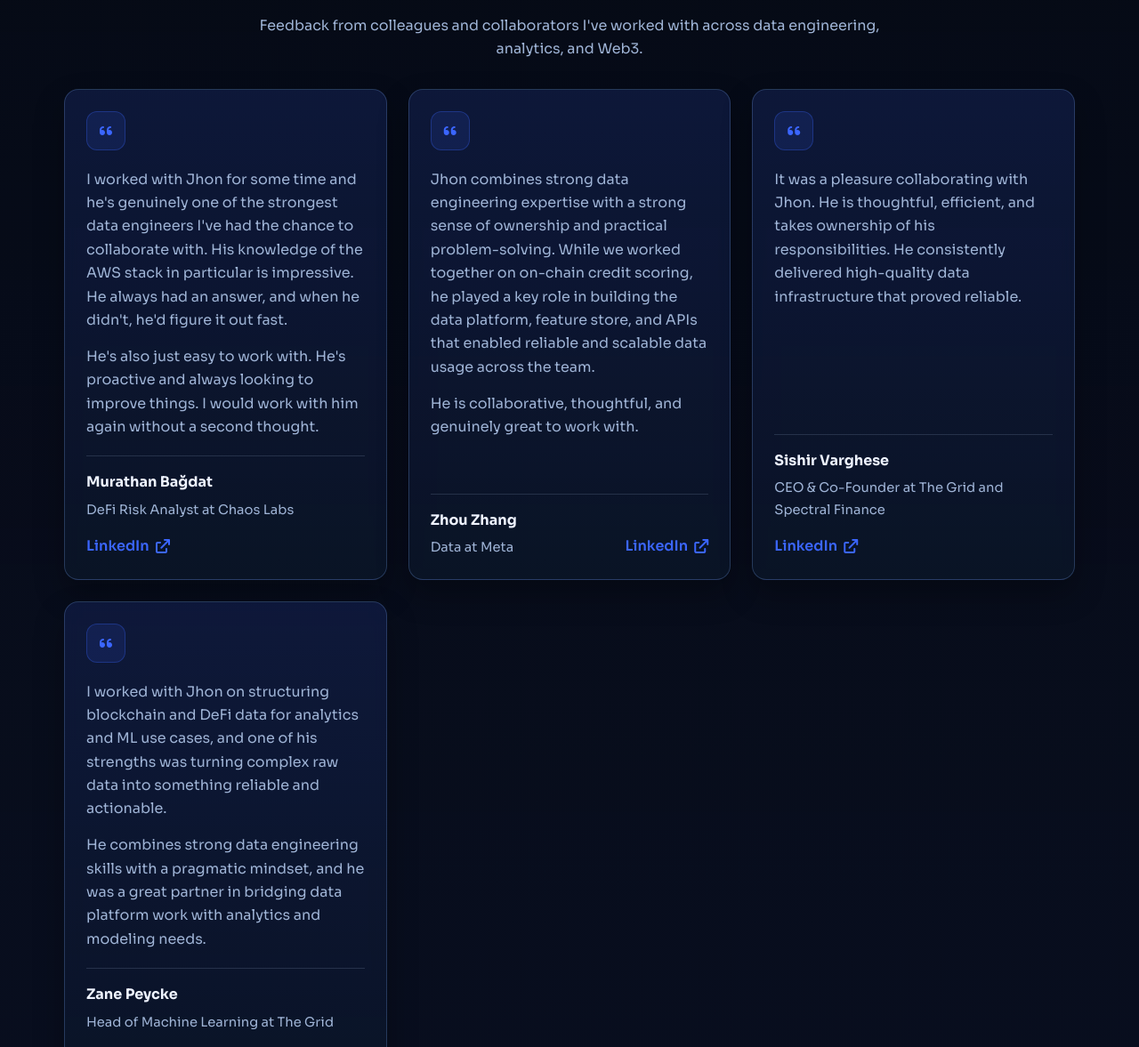
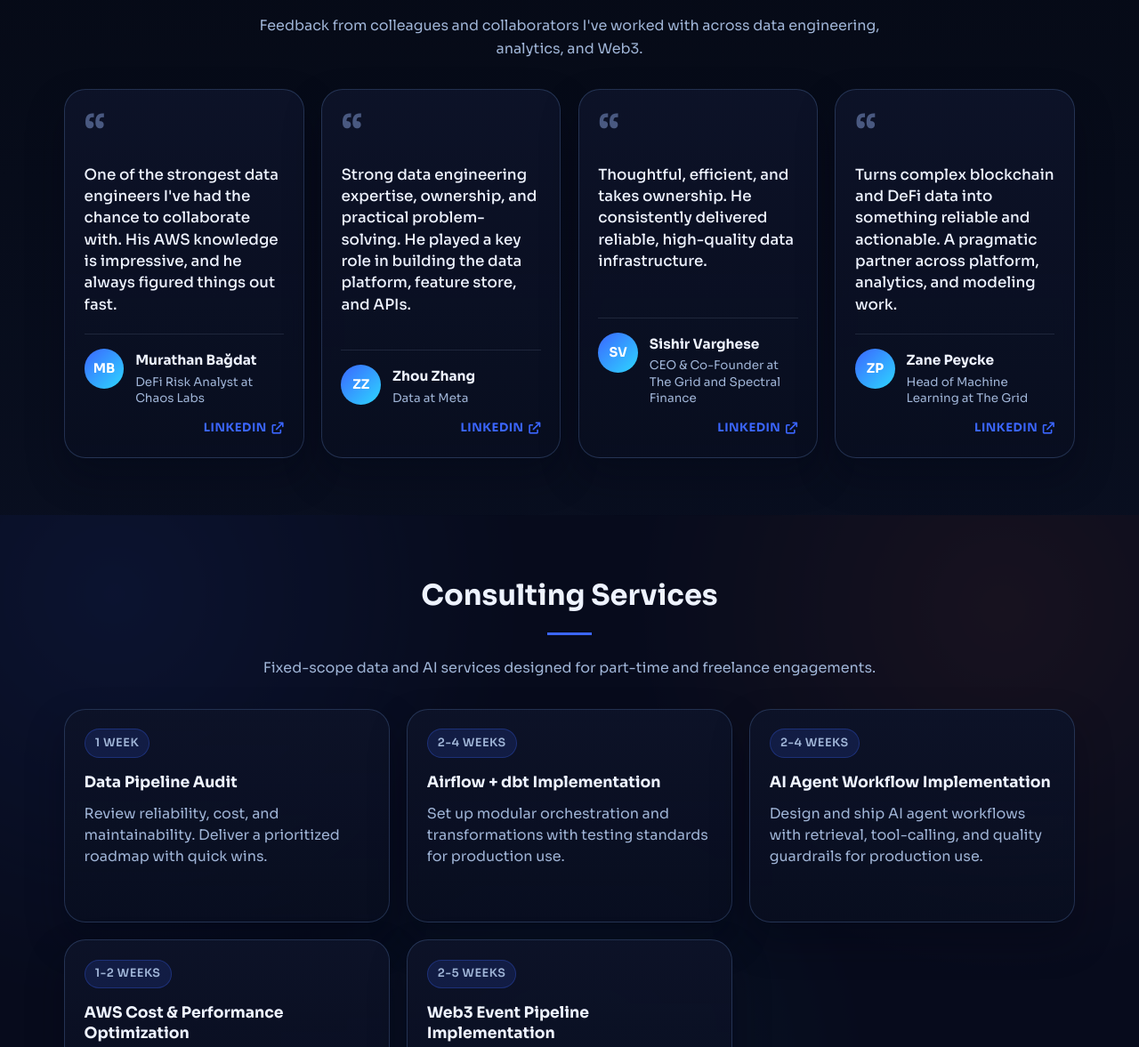
Before and after one commit to l-jhon/l-jhon.github.io, a plain HTML site: page index.html in a window 1280 px wide. Shown: the part 2660-3837 px from the top of the page at 89% size. Drawn offline with Linux system fonts and the light colour scheme.

Commit message:
refactor: align homepage recommendation and service cards

```diff
--- a/index.html
+++ b/index.html
@@ -695,85 +695,113 @@
 
         .recommendations-grid {
             display: grid;
-            grid-template-columns: repeat(auto-fit, minmax(280px, 1fr));
-            gap: 1.5rem;
+            grid-template-columns: repeat(4, minmax(0, 1fr));
+            gap: 1.2rem;
             margin-top: 2rem;
         }
 
         .recommendation-card {
+            min-height: 320px;
             display: flex;
             flex-direction: column;
-            gap: 1.2rem;
-            padding: 1.5rem;
-            border-radius: 16px;
-            border: 1px solid var(--border);
+            justify-content: space-between;
+            padding: 1.35rem;
+            border-radius: 24px;
             background:
-                linear-gradient(180deg, rgba(59, 102, 255, 0.12), rgba(45, 215, 255, 0.03)),
-                rgba(9, 14, 32, 0.82);
-            box-shadow: 0 16px 34px rgba(0, 0, 0, 0.28);
+                linear-gradient(180deg, rgba(13, 19, 40, 0.96), rgba(9, 14, 32, 0.9));
+            border: 1px solid rgba(84, 116, 170, 0.35);
+            box-shadow: 0 20px 40px rgba(2, 6, 20, 0.34);
             backdrop-filter: blur(8px);
+            color: var(--text);
             transition: transform 0.25s ease, box-shadow 0.25s ease;
         }
 
         .recommendation-card:hover {
             transform: translateY(-4px);
-            box-shadow: 0 20px 40px rgba(0, 0, 0, 0.34);
-        }
-
-        .recommendation-icon {
-            width: 2.75rem;
-            height: 2.75rem;
+            box-shadow: 0 24px 44px rgba(2, 6, 20, 0.42);
+        }
+
+        .recommendation-quote {
+            font-size: 3rem;
+            line-height: 1;
+            color: rgba(159, 189, 255, 0.42);
+            margin-bottom: 0.85rem;
+            font-weight: 700;
+        }
+
+        .recommendation-copy {
+            color: var(--text);
+            font-size: 1.05rem;
+            line-height: 1.45;
+            font-weight: 500;
+            margin: 0;
+        }
+
+        .recommendation-footer {
+            display: flex;
+            flex-direction: column;
+            align-items: stretch;
+            gap: 0.85rem;
+            margin-top: 1.25rem;
+            padding-top: 1rem;
+            border-top: 1px solid rgba(159, 180, 214, 0.14);
+        }
+
+        .recommendation-person {
+            display: flex;
+            align-items: flex-start;
+            gap: 0.8rem;
+            min-width: 0;
+        }
+
+        .recommendation-avatar {
+            width: 2.8rem;
+            height: 2.8rem;
+            border-radius: 50%;
             display: inline-flex;
             align-items: center;
             justify-content: center;
-            border-radius: 12px;
-            color: var(--primary);
-            background: rgba(59, 102, 255, 0.12);
-            border: 1px solid rgba(59, 102, 255, 0.3);
-        }
-
-        .recommendation-copy {
+            background: linear-gradient(135deg, var(--primary), var(--secondary));
+            color: #ffffff;
+            font-weight: 700;
+            font-size: 0.92rem;
+            flex-shrink: 0;
+        }
+
+        .recommendation-meta {
+            min-width: 0;
+        }
+
+        .recommendation-name {
+            color: var(--text);
+            font-size: 0.96rem;
+            font-weight: 700;
             margin: 0;
+        }
+
+        .recommendation-role {
             color: var(--text-light);
-        }
-
-        .recommendation-copy p {
-            margin: 0;
-        }
-
-        .recommendation-copy p + p {
-            margin-top: 0.9rem;
-        }
-
-        .recommendation-footer {
-            margin-top: auto;
-            padding-top: 1rem;
-            border-top: 1px solid rgba(159, 180, 214, 0.18);
+            font-size: 0.84rem;
+            line-height: 1.35;
+            margin: 0.2rem 0 0;
+        }
+
+        .recommendation-actions {
             display: flex;
-            justify-content: space-between;
-            align-items: flex-end;
-            gap: 1rem;
-            flex-wrap: wrap;
-        }
-
-        .recommendation-name {
-            margin: 0;
-            font-size: 1rem;
-        }
-
-        .recommendation-role {
-            margin: 0.3rem 0 0;
-            color: var(--text-light);
-            font-size: 0.92rem;
+            justify-content: flex-end;
         }
 
         .recommendation-link {
             display: inline-flex;
             align-items: center;
-            gap: 0.45rem;
+            gap: 0.35rem;
             color: var(--primary);
             text-decoration: none;
-            font-weight: 600;
+            font-weight: 700;
+            font-size: 0.82rem;
+            text-transform: uppercase;
+            letter-spacing: 0.04em;
+            white-space: nowrap;
             transition: color 0.2s ease, transform 0.2s ease;
         }
 
@@ -784,33 +812,56 @@
 
         .services-grid {
             display: grid;
-            grid-template-columns: repeat(auto-fit, minmax(240px, 1fr));
-            gap: 1rem;
+            grid-template-columns: repeat(3, minmax(0, 1fr));
+            gap: 1.2rem;
             margin-top: 2rem;
         }
 
         .service-card {
-            border: 1px solid var(--border);
-            border-radius: 12px;
-            padding: 1.2rem;
-            background: rgba(10, 18, 34, 0.74);
-            box-shadow: 0 12px 28px rgba(0, 0, 0, 0.25);
+            min-height: 240px;
+            display: flex;
+            flex-direction: column;
+            padding: 1.35rem;
+            border-radius: 24px;
+            background:
+                linear-gradient(180deg, rgba(13, 19, 40, 0.96), rgba(9, 14, 32, 0.9));
+            border: 1px solid rgba(84, 116, 170, 0.35);
+            box-shadow: 0 20px 40px rgba(2, 6, 20, 0.34);
+            backdrop-filter: blur(8px);
+            transition: transform 0.25s ease, box-shadow 0.25s ease;
+        }
+
+        .service-card:hover {
+            transform: translateY(-4px);
+            box-shadow: 0 24px 44px rgba(2, 6, 20, 0.42);
         }
 
         .service-card h3 {
-            font-size: 1.05rem;
-            margin-bottom: 0.45rem;
+            font-size: 1.08rem;
+            line-height: 1.35;
+            margin-bottom: 0.75rem;
+            color: var(--text);
         }
 
         .service-duration {
-            color: var(--primary);
-            font-size: 0.875rem;
+            display: inline-flex;
+            align-items: center;
+            width: fit-content;
+            margin-bottom: 1rem;
+            padding: 0.35rem 0.7rem;
+            border-radius: 999px;
+            background: rgba(59, 102, 255, 0.14);
+            border: 1px solid rgba(59, 102, 255, 0.28);
+            color: #d7e4ff;
+            font-size: 0.8rem;
             font-weight: 600;
-            margin-bottom: 0.4rem;
+            letter-spacing: 0.04em;
+            text-transform: uppercase;
         }
 
         .service-card p {
             color: var(--text-light);
+            line-height: 1.5;
         }
 
         .contact {
@@ -988,6 +1039,36 @@
 
             .contact-card {
                 padding: 1.25rem;
+            }
+
+            .recommendations-grid {
+                grid-template-columns: repeat(2, minmax(0, 1fr));
+            }
+
+            .recommendation-card {
+                min-height: 250px;
+            }
+
+            .recommendation-copy {
+                font-size: 0.98rem;
+            }
+
+            .services-grid {
+                grid-template-columns: repeat(2, minmax(0, 1fr));
+            }
+        }
+
+        @media (max-width: 560px) {
+            .recommendations-grid {
+                grid-template-columns: 1fr;
+            }
+
+            .recommendation-actions {
+                justify-content: flex-start;
+            }
+
+            .services-grid {
+                grid-template-columns: 1fr;
             }
         }
 
@@ -1244,84 +1325,93 @@
         <div class="container">
             <h2 class="section-title">Recommendations</h2>
             <p class="section-lead">Feedback from colleagues and collaborators I've worked with across data engineering, analytics, and Web3.</p>
-            <div class="recommendations-grid">
+            <div class="recommendations-grid" aria-label="Recommendations from collaborators">
                 <article class="recommendation-card">
-                    <div class="recommendation-icon" aria-hidden="true">
-                        <i class="fas fa-quote-left"></i>
-                    </div>
-                    <blockquote class="recommendation-copy">
-                        <p>I worked with Jhon for some time and he's genuinely one of the strongest data engineers I've had the chance to collaborate with. His knowledge of the AWS stack in particular is impressive. He always had an answer, and when he didn't, he'd figure it out fast.</p>
-                        <p>He's also just easy to work with. He's proactive and always looking to improve things. I would work with him again without a second thought.</p>
-                    </blockquote>
+                    <div>
+                        <div class="recommendation-quote" aria-hidden="true">“</div>
+                        <p class="recommendation-copy">One of the strongest data engineers I've had the chance to collaborate with. His AWS knowledge is impressive, and he always figured things out fast.</p>
+                    </div>
                     <div class="recommendation-footer">
-                        <div>
-                            <h3 class="recommendation-name">Murathan Ba&#287;dat</h3>
+                        <div class="recommendation-person">
+                            <div class="recommendation-avatar" aria-hidden="true">MB</div>
+                            <div class="recommendation-meta">
+                                <p class="recommendation-name">Murathan Ba&#287;dat</p>
                                 <p class="recommendation-role">DeFi Risk Analyst at Chaos Labs</p>
                             </div>
+                        </div>
+                        <div class="recommendation-actions">
                             <a href="https://www.linkedin.com/in/murathanbagdat/" target="_blank" rel="noopener noreferrer" class="recommendation-link">
                                 <span>LinkedIn</span>
                                 <i class="fas fa-arrow-up-right-from-square"></i>
                             </a>
                         </div>
+                    </div>
                 </article>
 
                 <article class="recommendation-card">
-                    <div class="recommendation-icon" aria-hidden="true">
-                        <i class="fas fa-quote-left"></i>
-                    </div>
-                    <blockquote class="recommendation-copy">
-                        <p>Jhon combines strong data engineering expertise with a strong sense of ownership and practical problem-solving. While we worked together on on-chain credit scoring, he played a key role in building the data platform, feature store, and APIs that enabled reliable and scalable data usage across the team.</p>
-                        <p>He is collaborative, thoughtful, and genuinely great to work with.</p>
-                    </blockquote>
+                    <div>
+                        <div class="recommendation-quote" aria-hidden="true">“</div>
+                        <p class="recommendation-copy">Strong data engineering expertise, ownership, and practical problem-solving. He played a key role in building the data platform, feature store, and APIs.</p>
+                    </div>
                     <div class="recommendation-footer">
-                        <div>
-                            <h3 class="recommendation-name">Zhou Zhang</h3>
+                        <div class="recommendation-person">
+                            <div class="recommendation-avatar" aria-hidden="true">ZZ</div>
+                            <div class="recommendation-meta">
+                                <p class="recommendation-name">Zhou Zhang</p>
                                 <p class="recommendation-role">Data at Meta</p>
                             </div>
+                        </div>
+                        <div class="recommendation-actions">
                             <a href="https://www.linkedin.com/in/zhouzhang2017/" target="_blank" rel="noopener noreferrer" class="recommendation-link">
                                 <span>LinkedIn</span>
                                 <i class="fas fa-arrow-up-right-from-square"></i>
                             </a>
                         </div>
+                    </div>
                 </article>
 
                 <article class="recommendation-card">
-                    <div class="recommendation-icon" aria-hidden="true">
-                        <i class="fas fa-quote-left"></i>
-                    </div>
-                    <blockquote class="recommendation-copy">
-                        <p>It was a pleasure collaborating with Jhon. He is thoughtful, efficient, and takes ownership of his responsibilities. He consistently delivered high-quality data infrastructure that proved reliable.</p>
-                    </blockquote>
+                    <div>
+                        <div class="recommendation-quote" aria-hidden="true">“</div>
+                        <p class="recommendation-copy">Thoughtful, efficient, and takes ownership. He consistently delivered reliable, high-quality data infrastructure.</p>
+                    </div>
                     <div class="recommendation-footer">
-                        <div>
-                            <h3 class="recommendation-name">Sishir Varghese</h3>
+                        <div class="recommendation-person">
+                            <div class="recommendation-avatar" aria-hidden="true">SV</div>
+                            <div class="recommendation-meta">
+                                <p class="recommendation-name">Sishir Varghese</p>
                                 <p class="recommendation-role">CEO &amp; Co-Founder at The Grid and Spectral Finance</p>
                             </div>
+                        </div>
+                        <div class="recommendation-actions">
                             <a href="https://www.linkedin.com/in/sishir-varghese-47576b2a/" target="_blank" rel="noopener noreferrer" class="recommendation-link">
                                 <span>LinkedIn</span>
                                 <i class="fas fa-arrow-up-right-from-square"></i>
                             </a>
                         </div>
+                    </div>
                 </article>
 
                 <article class="recommendation-card">
-                    <div class="recommendation-icon" aria-hidden="true">
-                        <i class="fas fa-quote-left"></i>
-                    </div>
-                    <blockquote class="recommendation-copy">
-                        <p>I worked with Jhon on structuring blockchain and DeFi data for analytics and ML use cases, and one of his strengths was turning complex raw data into something reliable and actionable.</p>
-                        <p>He combines strong data engineering skills with a pragmatic mindset, and he was a great partner in bridging data platform work with analytics and modeling needs.</p>
-                    </blockquote>
+                    <div>
+                        <div class="recommendation-quote" aria-hidden="true">“</div>
+                        <p class="recommendation-copy">Turns complex blockchain and DeFi data into something reliable and actionable. A pragmatic partner across platform, analytics, and modeling work.</p>
+                    </div>
                     <div class="recommendation-footer">
-                        <div>
-                            <h3 class="recommendation-name">Zane Peycke</h3>
+                        <div class="recommendation-person">
+                            <div class="recommendation-avatar" aria-hidden="true">ZP</div>
+                            <div class="recommendation-meta">
+                                <p class="recommendation-name">Zane Peycke</p>
                                 <p class="recommendation-role">Head of Machine Learning at The Grid</p>
                             </div>
+                        </div>
+                        <div class="recommendation-actions">
                             <a href="https://www.linkedin.com/in/peycke/" target="_blank" rel="noopener noreferrer" class="recommendation-link">
                                 <span>LinkedIn</span>
                                 <i class="fas fa-arrow-up-right-from-square"></i>
                             </a>
                         </div>
+                    </div>
                 </article>
             </div>
         </div>
@@ -1331,30 +1421,30 @@
         <div class="container">
             <h2 class="section-title">Consulting Services</h2>
             <p class="section-lead">Fixed-scope data and AI services designed for part-time and freelance engagements.</p>
-            <div class="services-grid">
+            <div class="services-grid" aria-label="Consulting services">
                 <article class="service-card">
+                    <p class="service-duration">1 week</p>
                     <h3>Data Pipeline Audit</h3>
-                    <p class="service-duration">1 week</p>
                     <p>Review reliability, cost, and maintainability. Deliver a prioritized roadmap with quick wins.</p>
                 </article>
                 <article class="service-card">
+                    <p class="service-duration">2-4 weeks</p>
                     <h3>Airflow + dbt Implementation</h3>
-                    <p class="service-duration">2-4 weeks</p>
                     <p>Set up modular orchestration and transformations with testing standards for production use.</p>
                 </article>
                 <article class="service-card">
+                    <p class="service-duration">2-4 weeks</p>
                     <h3>AI Agent Workflow Implementation</h3>
-                    <p class="service-duration">2-4 weeks</p>
                     <p>Design and ship AI agent workflows with retrieval, tool-calling, and quality guardrails for production use.</p>
                 </article>
                 <article class="service-card">
-                    <h3>AWS Cost & Performance Optimization</h3>
                     <p class="service-duration">1-2 weeks</p>
+                    <h3>AWS Cost &amp; Performance Optimization</h3>
                     <p>Reduce cloud spend and improve throughput across ECS, Athena, Spark, and storage patterns.</p>
                 </article>
                 <article class="service-card">
+                    <p class="service-duration">2-5 weeks</p>
                     <h3>Web3 Event Pipeline Implementation</h3>
-                    <p class="service-duration">2-5 weeks</p>
                     <p>Design and implement resilient blockchain event ingestion for analytics and real-time use cases.</p>
                 </article>
             </div>
```
Lines whose indentation alone changed are shown as unchanged.
